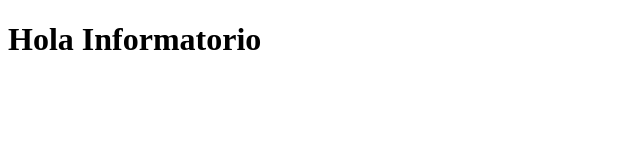
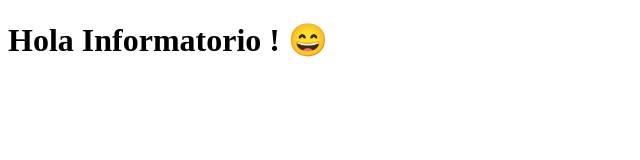
Before and after one commit to Martin-41/Martin-Procura, a plain HTML site: page app/index.html in a window 1280 px wide. Shown: the whole page, without its empty margins (0-640 px from the left). Drawn offline with Linux system fonts and the light colour scheme.

Commit message:
agregué emiji

```diff
--- a/app/index.html
+++ b/app/index.html
@@ -6,6 +6,6 @@
     <title>Primer despliegue</title>
 </head>
 <body>
-    <h1>Hola Informatorio</h1>
+    <h1>Hola Informatorio ! &#x1F604;</h1>
 </body>
 </html>
```
